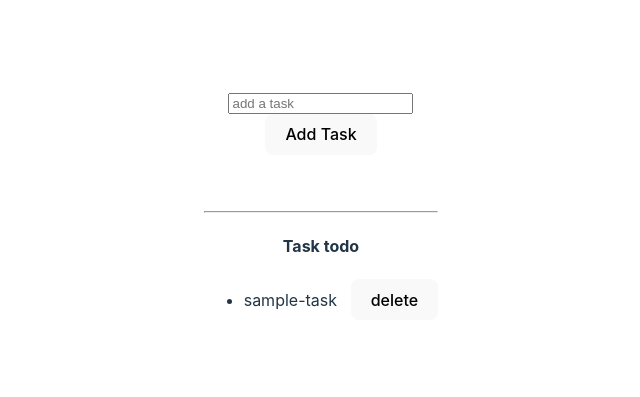
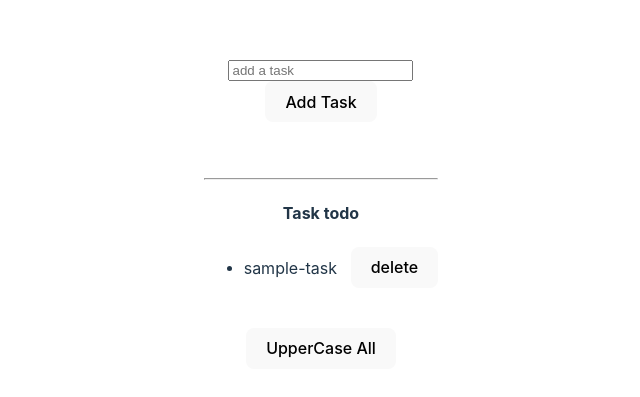
Before and after one commit to ADYAJHA7481/React, a React (Vite) app in the folder React-State/: page / in a window 1280 px wide. Shown: the part 187-584 px from the top of the page, without its empty margins (319-959 px from the left). Built offline with nearby package versions, Linux system fonts and the light colour scheme.

Commit message:
Update All in Array in UpperCase

```diff
--- a/React-State/src/TodoList.jsx
+++ b/React-State/src/TodoList.jsx
@@ -20,6 +20,17 @@
         setTodos((prevTodos) => todos.filter((prevTodos) => prevTodos.id != id));
     };
 
+    let upperCaseAll = () => {
+       setTodos((todos) =>
+        todos.map((todo) => {
+            return{
+                ...todo,
+                task: todo.task.toUpperCase(),
+            };
+        })
+        )
+    };
+
     return(
         <div>
             <input placeholder="add a task" value={newTodo} onChange={updateTodoValue}/><br />
@@ -36,6 +47,9 @@
                     </li>
                 ))}
             </ul>
+
+            <br />
+            <button onClick={upperCaseAll}>UpperCase All</button>
         </div>
     );
 }
```
